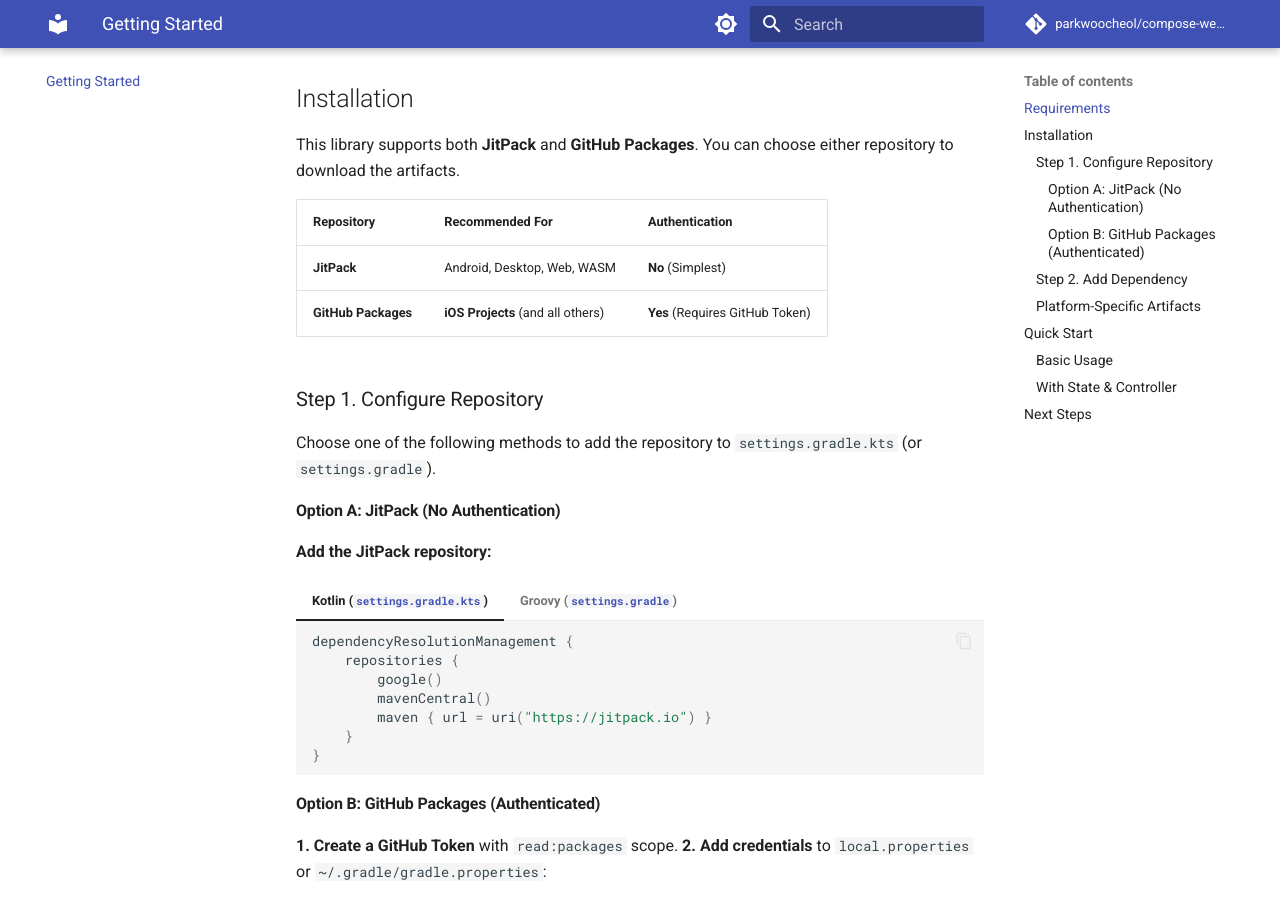
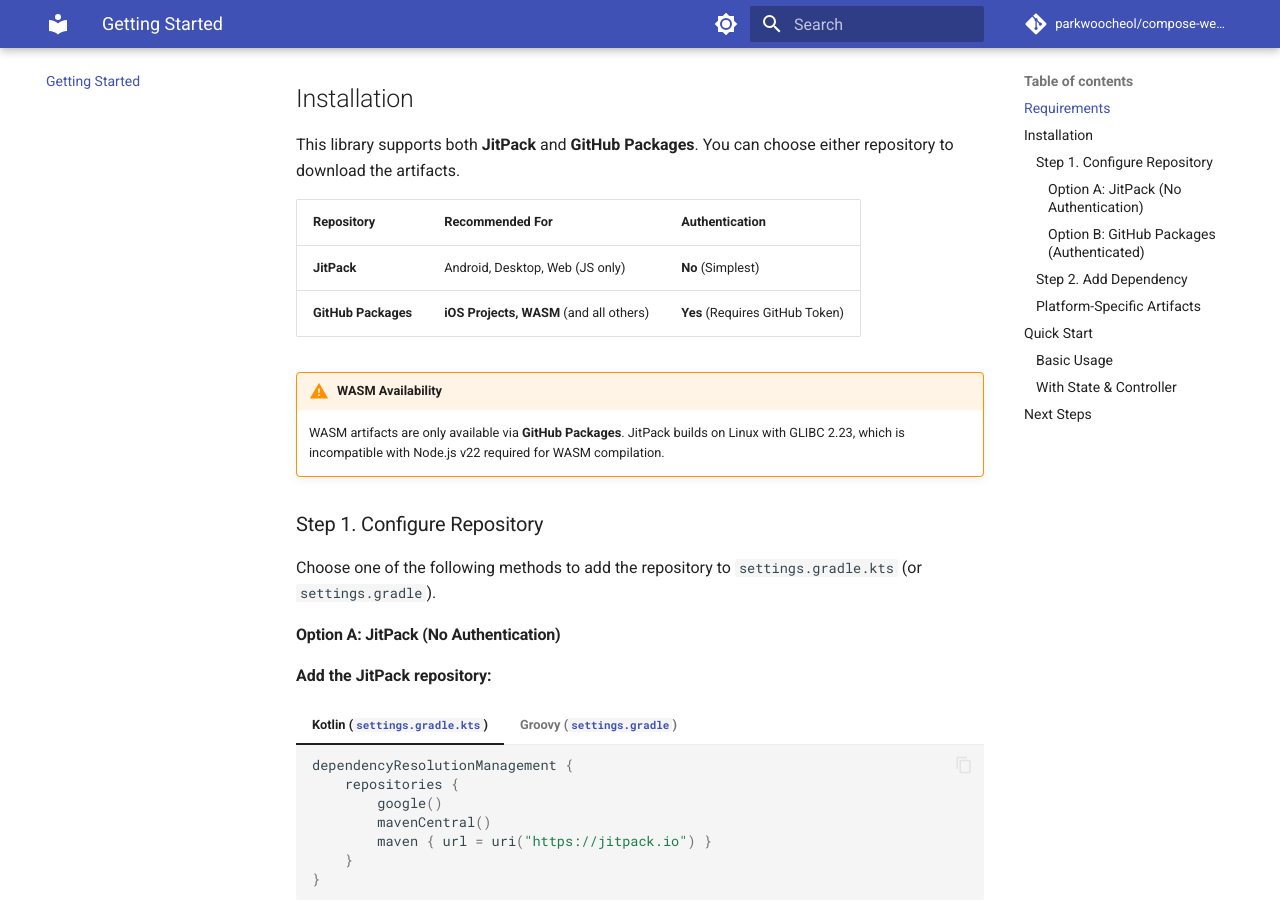
Before and after one commit to parkwoocheol/compose-webview, an MkDocs documentation site: the page built from docs/getting-started.md, in a window 1280 px wide and 900 px high, scrolled down 465 px. Built offline with MkDocs 1.6.1 and Material for MkDocs 9.7.7, drawn with Linux system fonts in a browser that asks for light colours; comment, search, counter and statistics services are not loaded; some of the changed text lies outside the part shown.

Commit message:
build: conditionally disable WASM targets on JitPack

```diff
--- a/docs/getting-started.md
+++ b/docs/getting-started.md
@@ -18,8 +18,11 @@
 
 | Repository | Recommended For | Authentication |
 | :--- | :--- | :--- |
-| **JitPack** | Android, Desktop, Web, WASM | **No** (Simplest) |
-| **GitHub Packages** | **iOS Projects** (and all others) | **Yes** (Requires GitHub Token) |
+| **JitPack** | Android, Desktop, Web (JS only) | **No** (Simplest) |
+| **GitHub Packages** | **iOS Projects, WASM** (and all others) | **Yes** (Requires GitHub Token) |
+
+!!! warning "WASM Availability"
+    WASM artifacts are only available via **GitHub Packages**. JitPack builds on Linux with GLIBC 2.23, which is incompatible with Node.js v22 required for WASM compilation.
 
 ### Step 1. Configure Repository
 
@@ -138,14 +141,14 @@
 
 The Kotlin Multiplatform Gradle plugin **automatically selects** the correct artifact:
 
-| Platform | Artifact ID |
-|----------|-------------|
-| **Android** | `compose-webview-android` |
-| **iOS (arm64)** | `compose-webview-iosarm64` |
-| **iOS (Simulator arm64)** | `compose-webview-iossimulatorarm64` |
-| **Desktop (JVM)** | `compose-webview-desktop` |
-| **Web (JS)** | `compose-webview-js` |
-| **Web (WASM)** | `compose-webview-wasmjs` |
+| Platform | Artifact ID | Available On |
+|----------|-------------|--------------|
+| **Android** | `compose-webview-android` | JitPack, GitHub Packages |
+| **iOS (arm64)** | `compose-webview-iosarm64` | GitHub Packages only |
+| **iOS (Simulator arm64)** | `compose-webview-iossimulatorarm64` | GitHub Packages only |
+| **Desktop (JVM)** | `compose-webview-desktop` | JitPack, GitHub Packages |
+| **Web (JS)** | `compose-webview-js` | JitPack, GitHub Packages |
+| **Web (WASM)** | `compose-webview-wasmjs` | **GitHub Packages only** |
 
 > **Note**: You don't need to specify platform-specific artifacts manually. Just use `compose-webview` and Gradle resolves the correct artifact automatically.
 
```
Also changed, not shown: CONTRIBUTING.md (+23 -0 lines), README.md (+15 -12 lines), 3 other files.
